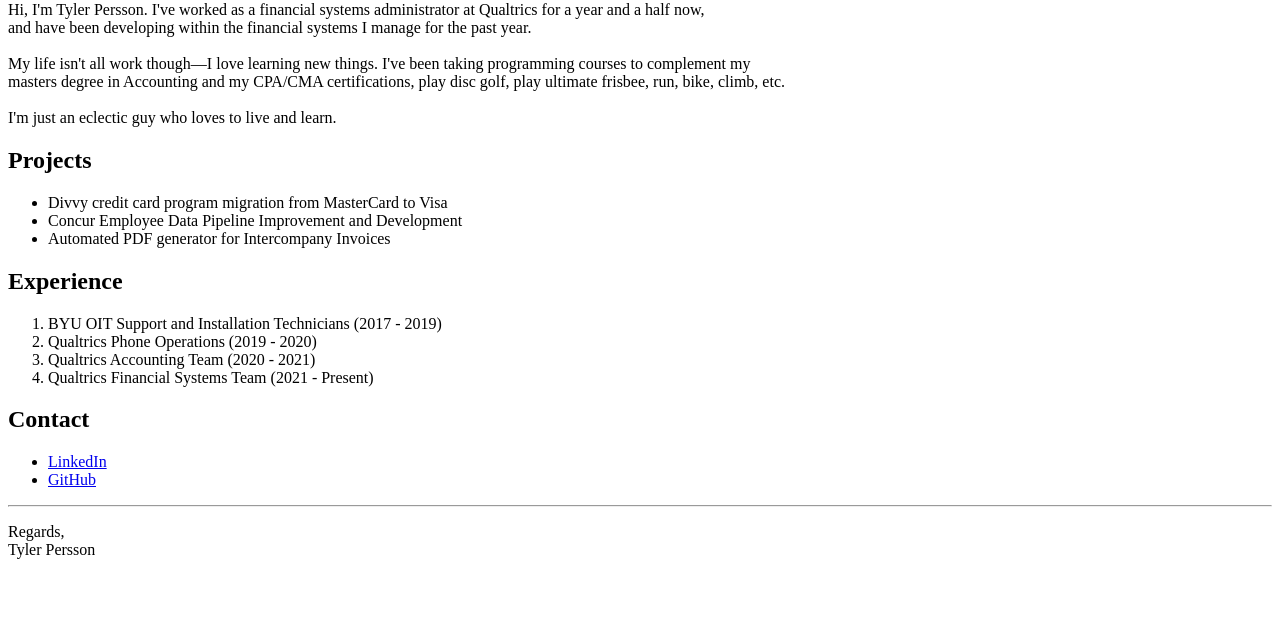
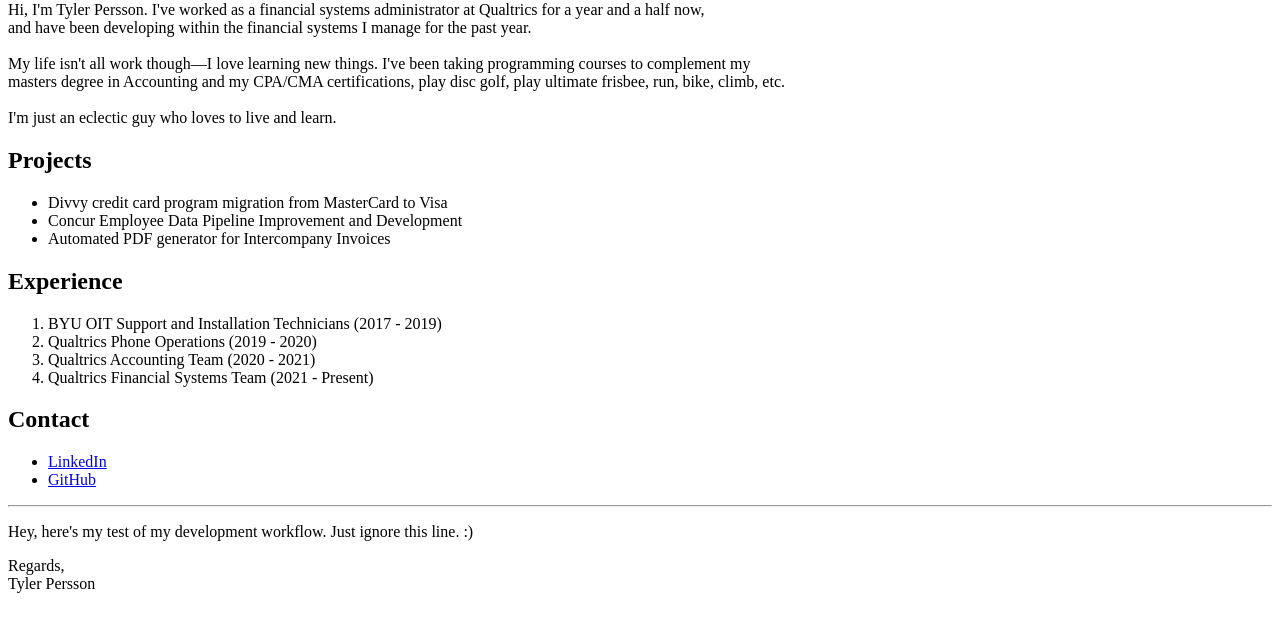
Before and after one commit to TyPerss/portfolio, a plain HTML site: page index.html in a window 1280 px wide. Shown: the part 79-708 px from the top of the page. Drawn offline with Linux system fonts and the light colour scheme.

Commit message:
Testing connection to Digital Ocean server

```diff
--- a/index.html
+++ b/index.html
@@ -42,7 +42,9 @@
       </ul>
 
       <hr>
-
+      <p>Hey, here's my test of my development workflow. Just ignore this line. :)
+         <br>
+      </p>
       <p>Regards,<br>
       Tyler Persson</p>
    </body>
```
